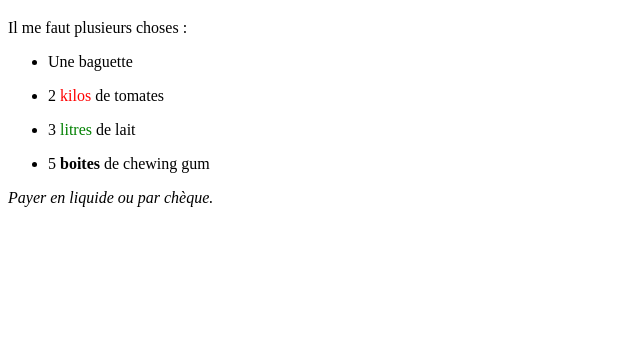
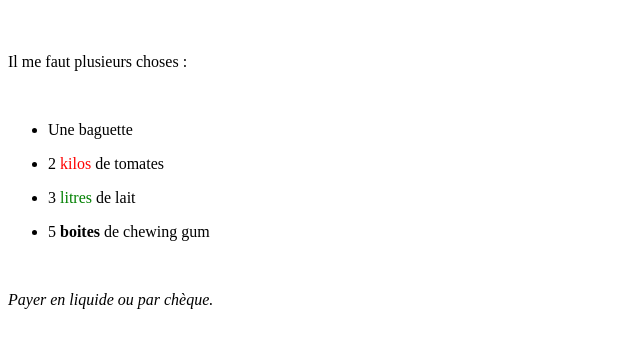
Before and after one commit to ThomasCOSSY/exo-HTMLCSS, a plain HTML site: page exo3/index.html in a window 1280 px wide. Shown: the part 61-408 px from the top of the page, without its empty margins (0-640 px from the left). Drawn offline with Linux system fonts and the light colour scheme.

Commit message:
exercice 3

```diff
--- a/exo3/index.html
+++ b/exo3/index.html
@@ -5,12 +5,12 @@
         <title>Ma liste de course du 7 Mai 2016</title>
     </head>
     <body>
-        <h1>Ma liste de course du 7 Mai 2016</h1>
-        <p>Il me faut plusieurs choses :</p>
+        <h1>Ma liste de course du 7 Mai 2016</h1><br />
+        <p>Il me faut plusieurs choses :</p><br />
         <ul><li><p>Une baguette</p></li>
         <li><p>2 <font color="red">kilos</font> de tomates</p></li>
         <li><p>3 <font color="green">litres</font> de lait</p></li>
-        <li><p>5 <b>boites</b> de chewing gum</p></li></ul>
+        <li><p>5 <b>boites</b> de chewing gum</p></li></ul><br />
         <p><i>Payer en liquide ou par chèque.</i></p>
     </body>
 </html>
```
